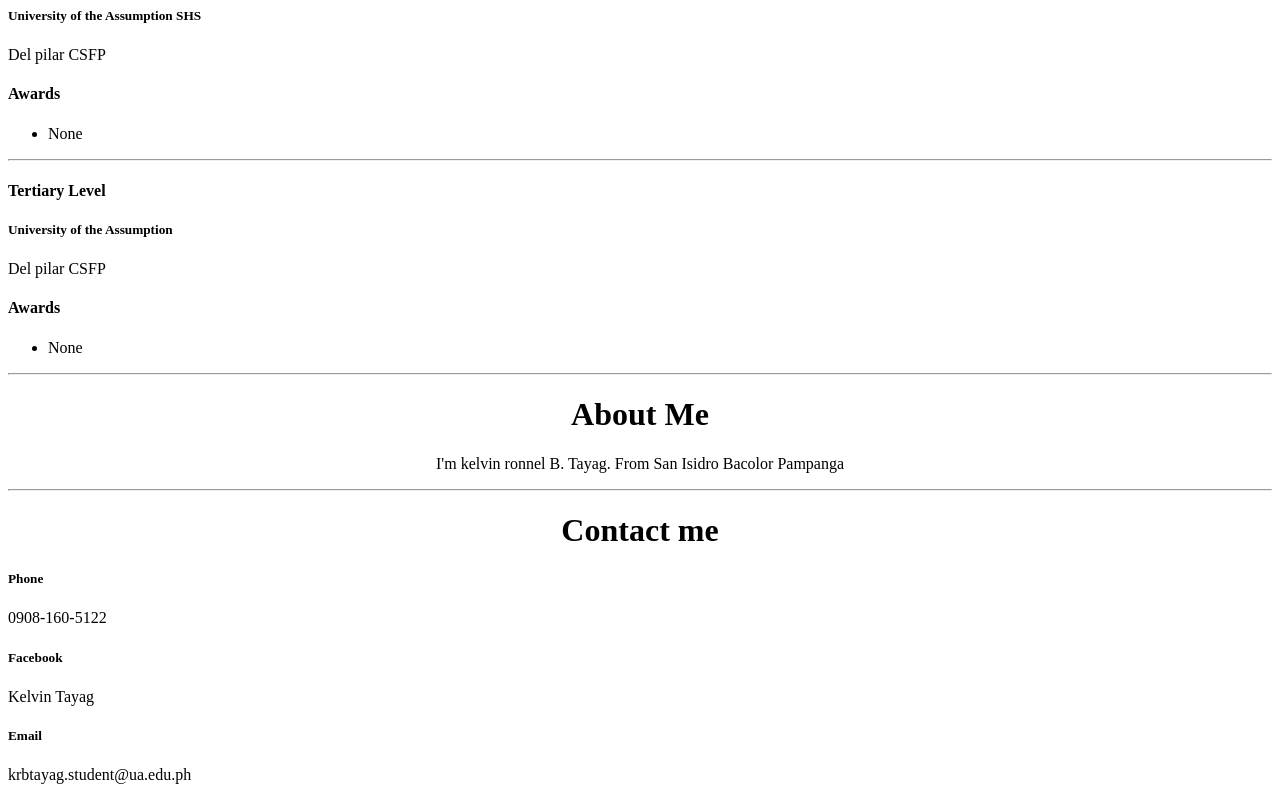
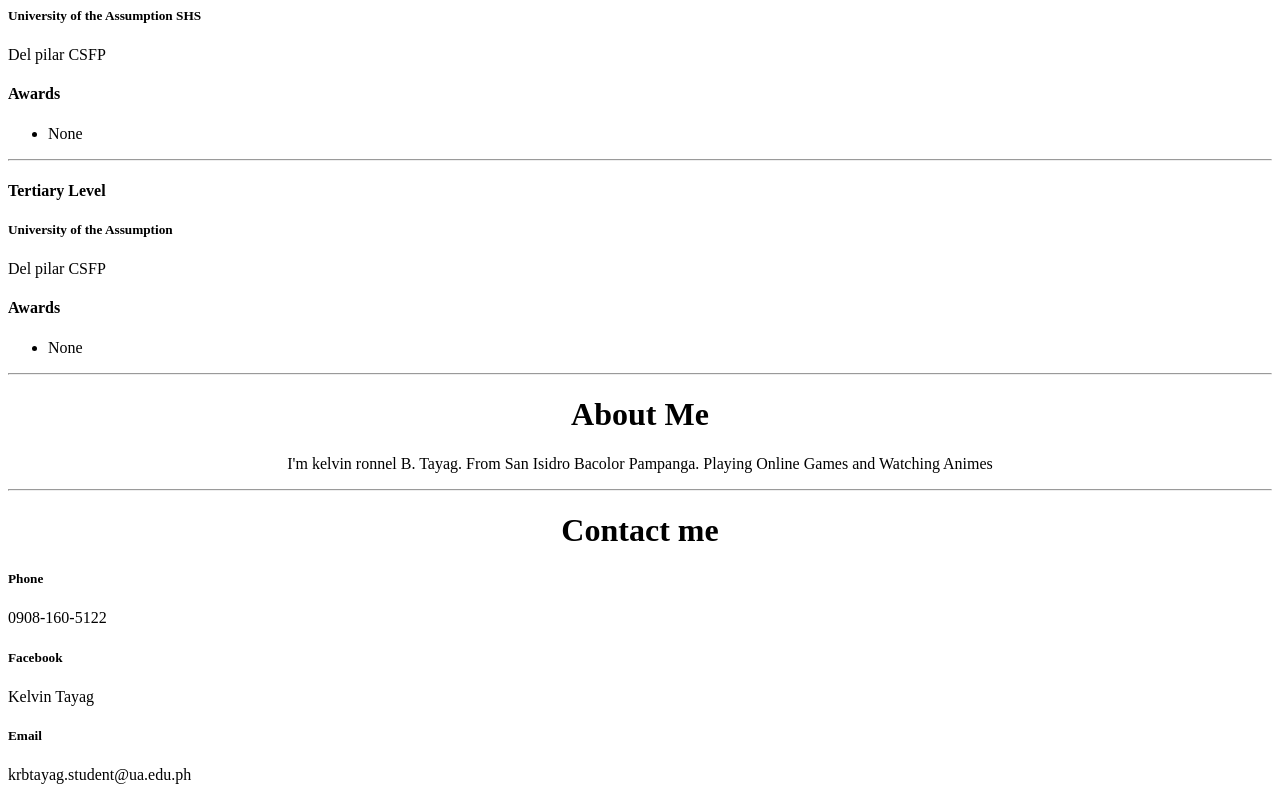
Before and after one commit to KelvinTayag/TAYAG-SD2, a plain HTML site: page session2/Activity.html in a window 1280 px wide. Shown: the part 916-1716 px from the top of the page. Drawn offline with Linux system fonts and the light colour scheme.

Commit message:
Added More info's

```diff
--- a/session2/Activity.html
+++ b/session2/Activity.html
@@ -55,7 +55,7 @@
 
     <center>
         <h1>About Me</h1>
-        <p>I'm kelvin ronnel B. Tayag. From San Isidro Bacolor Pampanga</p>
+        <p>I'm kelvin ronnel B. Tayag. From San Isidro Bacolor Pampanga. Playing Online Games and Watching Animes</p>
     </center>
     <hr>
     <center>
```
